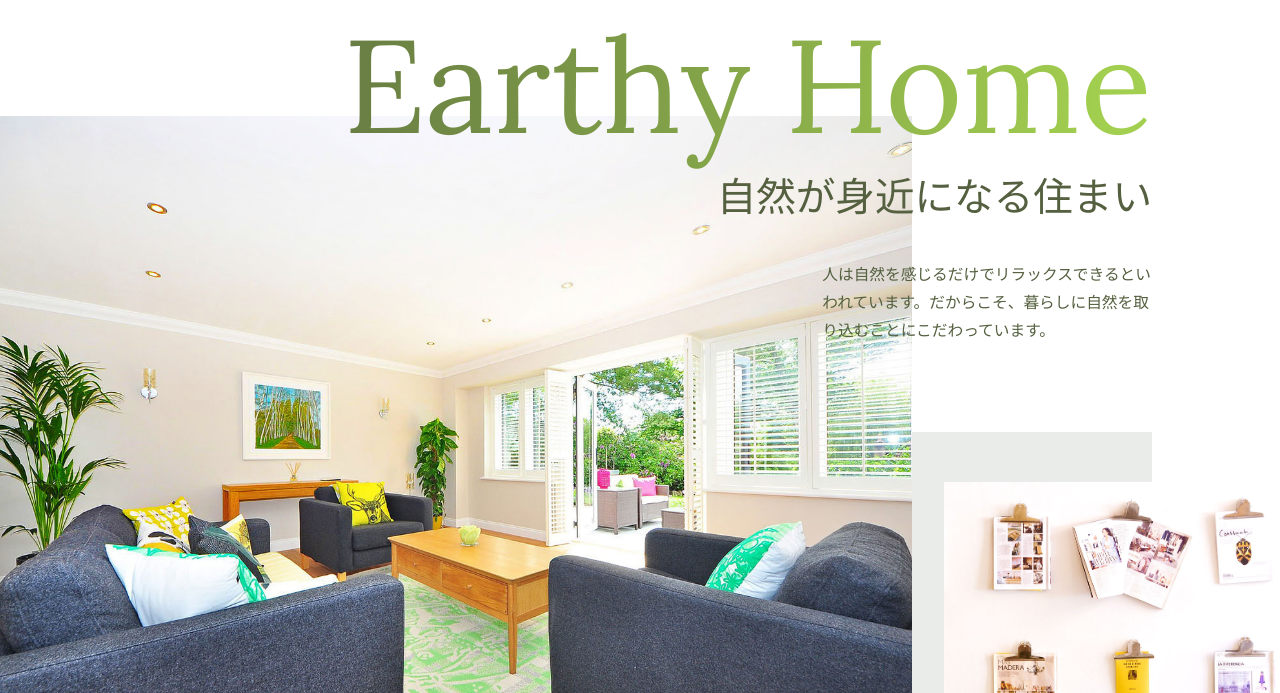
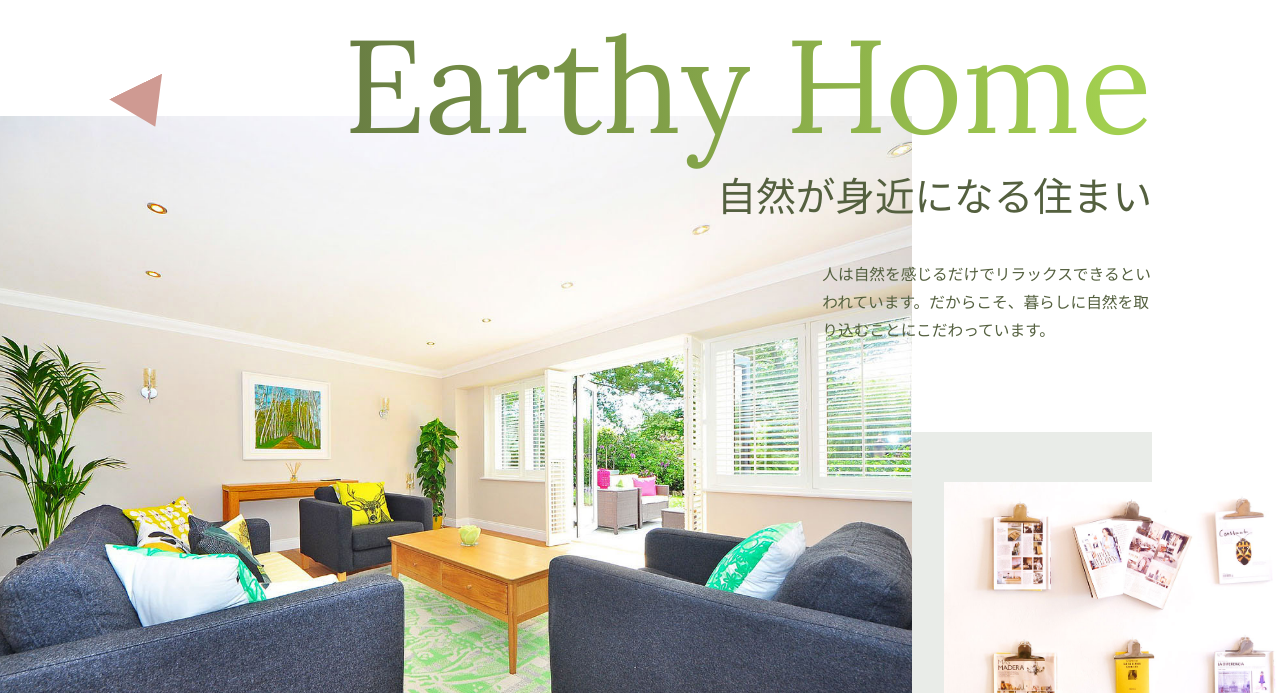
Before and after one commit to koshinto/coding, a plain HTML site: page practice08/index.html in a window 1280 px wide. Shown: the part 107-800 px from the top of the page. Drawn offline with Linux system fonts and the light colour scheme.

Commit message:
6-3 三角形の位置を調整する

```diff
--- a/practice08/style.css
+++ b/practice08/style.css
@@ -335,3 +335,16 @@ section + section {
     position: absolute;
     line-height: 0;
 }
+.hero.decor::after {
+    right: 11.2%;
+    bottom: -11.95%;
+    transform: rotate(-159deg);
+}
+
+@media (min-width: 768px) {
+    .hero.decor::after {
+        right: 86.3%;
+        bottom: 87.76%;
+        transform: rotate(154deg);
+    }
+}
```
